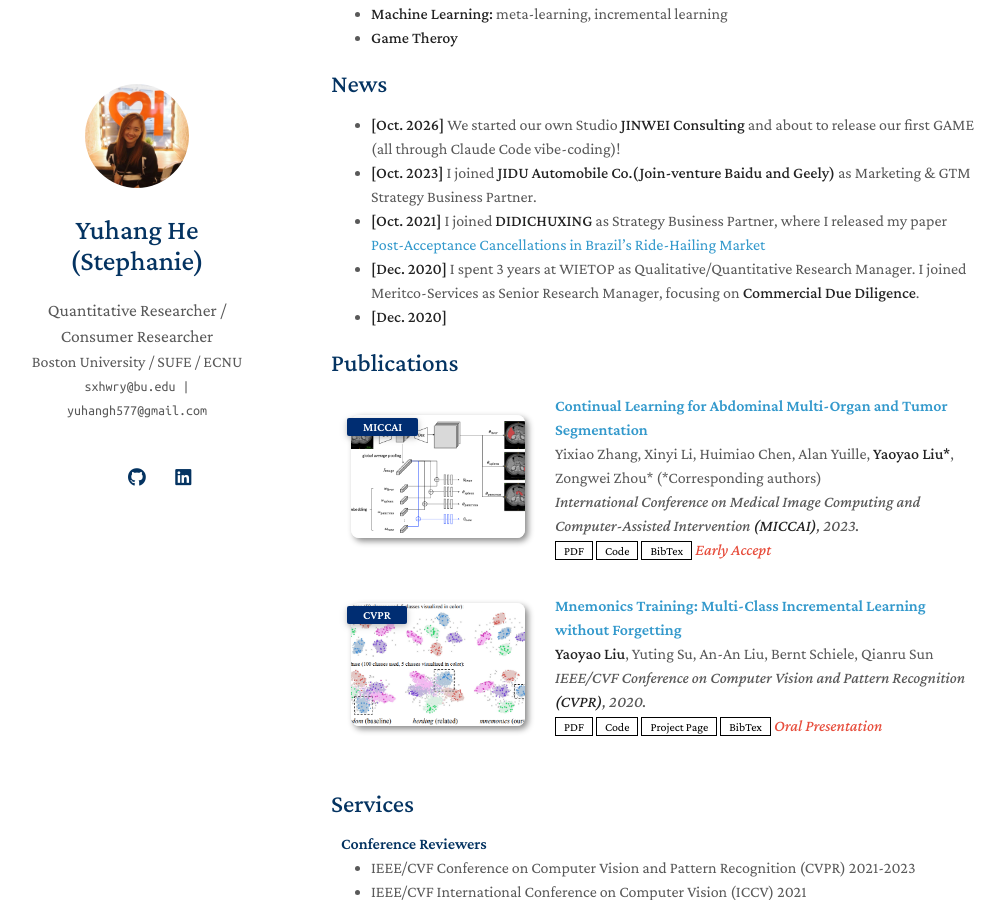
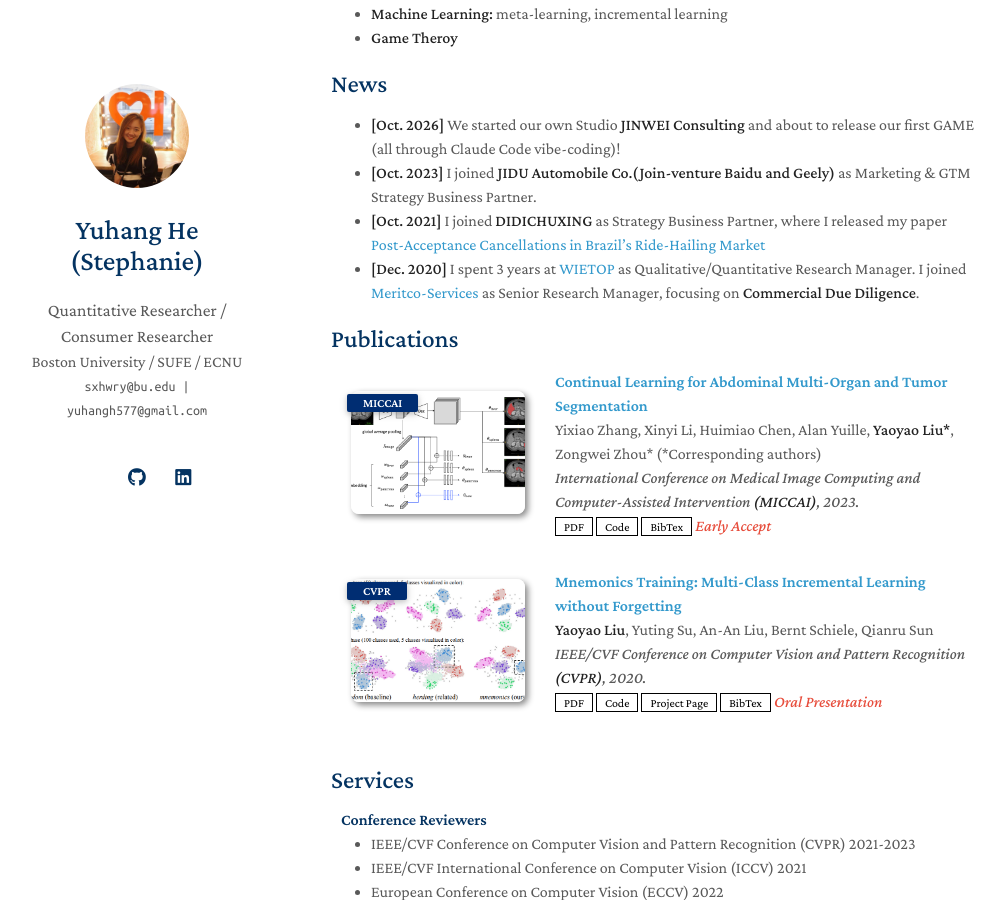
Before and after one commit to sparkle-hang/sparkle-hang.github.io, a Jekyll site: the page built from index.md, in a window 1280 px wide and 900 px high, scrolled down 401 px. Shown: the whole window, without its empty margins (139-1144 px from the left). Built offline with Jekyll 4.4.1, drawn with Linux system fonts in a browser that asks for light colours; a style sheet for code colours, icons or effects is not loaded; our own code applies the rules of GitHub Pages for plain Markdown files.

Commit message:
Update index.md

```diff
--- a/index.md
+++ b/index.md
@@ -21,8 +21,7 @@
 - **[Oct. 2026]** We started our own Studio **JINWEI Consulting** and about to release our first GAME (all through Claude Code vibe-coding)!
 - **[Oct. 2023]** I joined **JIDU Automobile Co.(Join-venture Baidu and Geely)** as Marketing & GTM Strategy Business Partner.
 - **[Oct. 2021]** I joined **DIDICHUXING** as Strategy Business Partner, where I released my paper [Post-Acceptance Cancellations in Brazil's Ride-Hailing Market](https://d.wanfangdata.com.cn/thesis/Y4197196)
-- **[Dec. 2020]** I spent 3 years at WIETOP as Qualitative/Quantitative Research Manager. I joined Meritco-Services as Senior Research Manager, focusing on **Commercial Due Diligence**.
-- **[Dec. 2020]**
+- **[Dec. 2020]** I spent 3 years at [WIETOP](https://wietop.com) as Qualitative/Quantitative Research Manager. I joined [Meritco-Services](https://meritco-group.com) as Senior Research Manager, focusing on **Commercial Due Diligence**.
 
 {% include_relative _includes/publications.md %}
 
```
